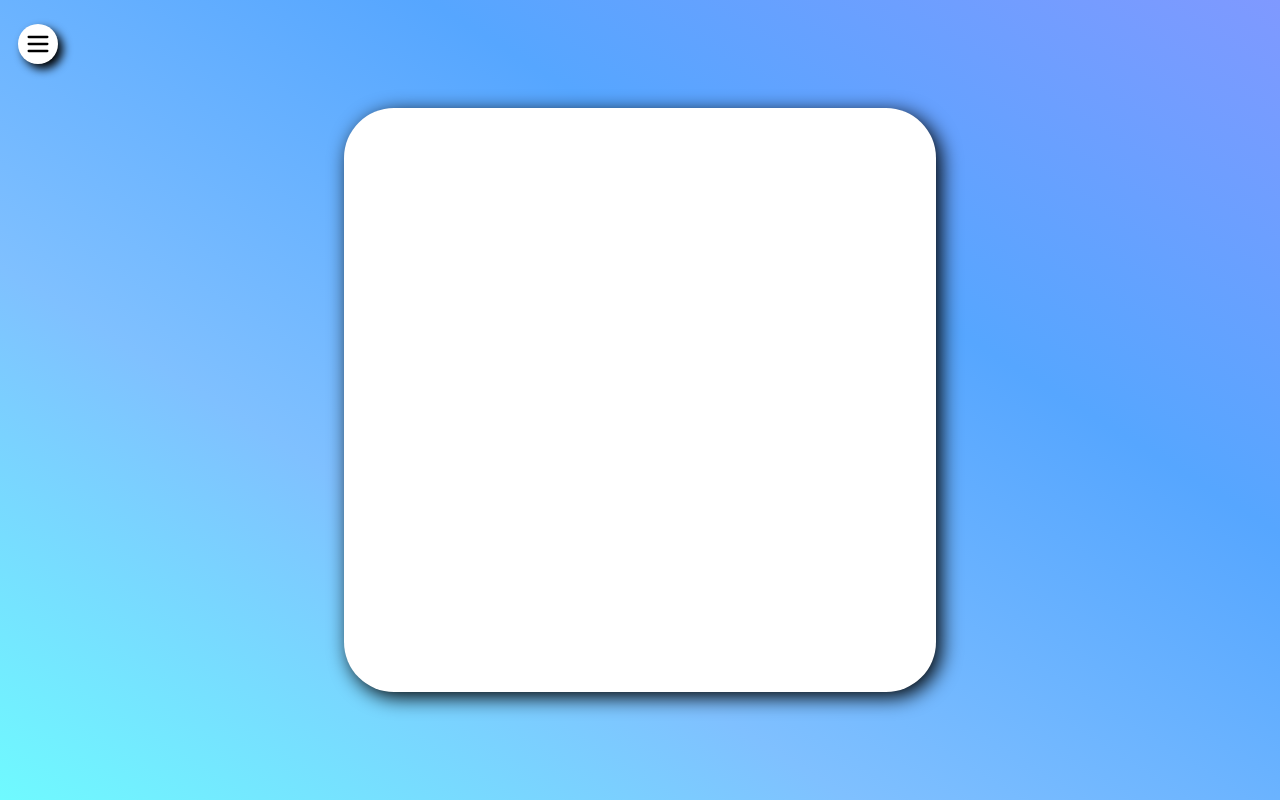
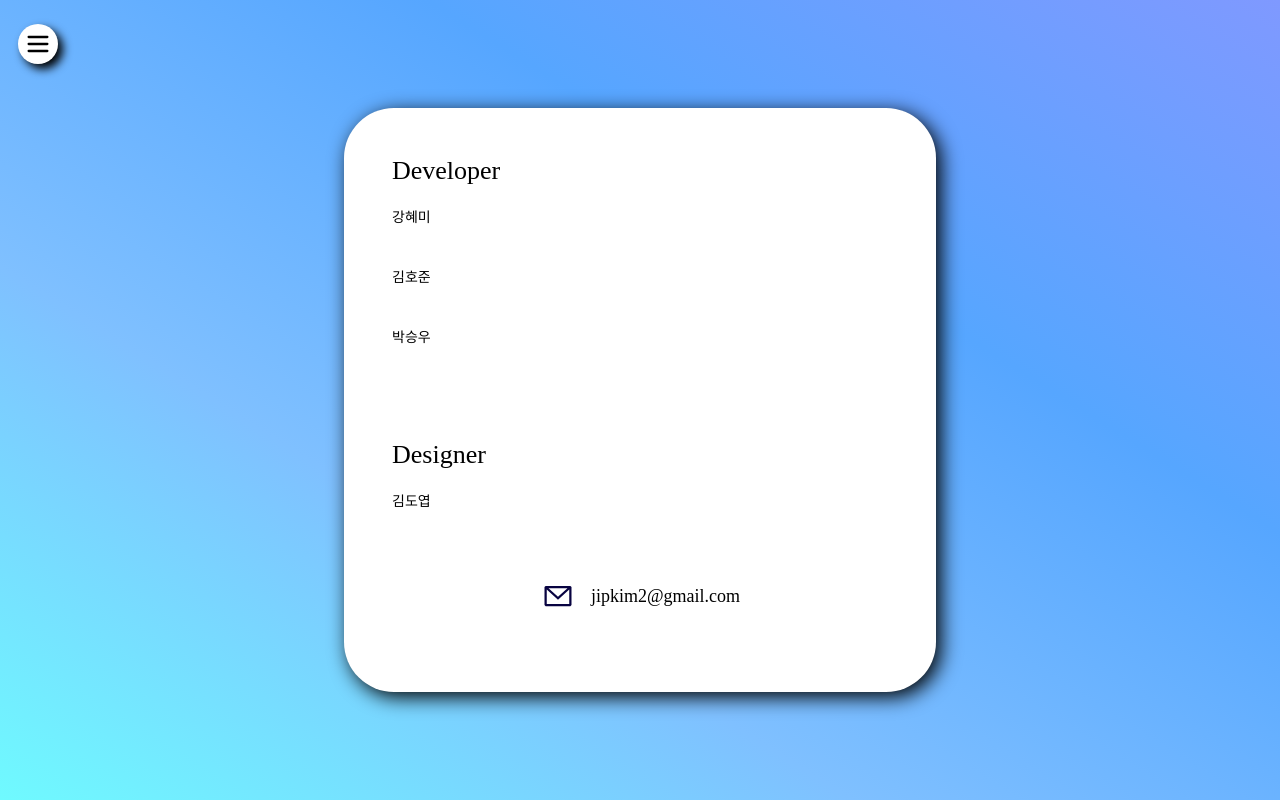
Before and after one commit to Team-Cidar/hanseifood_front, a React app: page /about-me in a window 1280 px wide. Built offline with nearby package versions, Linux system fonts and the light colour scheme; no server answers; a web font is replaced by a local one.

Commit message:
Feat : About me 작성

```diff
--- a/src/assets/svgs/index.ts
+++ b/src/assets/svgs/index.ts
@@ -7,3 +7,4 @@ export { ReactComponent as help } from "./Help.svg";
 export { ReactComponent as about_me } from "./Person.svg";
 export { ReactComponent as menu } from "./Menu.svg";
 export { ReactComponent as home } from "./Home.svg";
+export { ReactComponent as email } from "./Email.svg";
--- a/src/components/FloatingBar/FloatingBar.styled.ts
+++ b/src/components/FloatingBar/FloatingBar.styled.ts
@@ -22,7 +22,7 @@ export const FloatingBtn = styled.button`
   width: 40px;
   height: 40px;
   border-radius: 50px;
-  background-color: ${EColor.WHITE};
+  background-color: ${EColor.TEXT_200};
   border-style: none;
   box-shadow: 5px 5px 10px;
   z-index: 3;
--- a/src/components/FloatingBar/index.tsx
+++ b/src/components/FloatingBar/index.tsx
@@ -37,7 +37,7 @@ const FloatingBar = () => {
         <FloatingItem
           onClick={() => handleNavigate("help")}
           svgName={"help"}
-          text={"사용방법"}
+          text={"사용 방법"}
         ></FloatingItem>
         <FloatingItem
           onClick={() => handleNavigate("about-me")}
--- a/src/components/FloatingItem/FloatingItem.styled.ts
+++ b/src/components/FloatingItem/FloatingItem.styled.ts
@@ -11,7 +11,7 @@ export const FloatingItemWrapper = styled.div`
   width: 130px;
   height: 40px;
   z-index: 3;
-  background-color: ${EColor.WHITE};
+  background-color: ${EColor.TEXT_200};
   box-shadow: 5px 5px 10px;
 
   border-radius: 24px;
@@ -25,7 +25,7 @@ export const FloatingItemBtn = styled.button`
   margin-right: 10px;
   // opacity: 0.8;
   z-index: 4;
-  background-color: ${EColor.WHITE};
+  background-color: ${EColor.TEXT_200};
 `;
 
 export const FloatingItemTitle = styled.span`
--- a/src/pages/AboutMe/Participant.ts
+++ b/src/pages/AboutMe/Participant.ts
@@ -1,5 +1,48 @@
+import { Title2, Title4, Title5 } from "@styles/font";
 import styled from "styled-components";
 
-export const Participants = styled.div``;
+export const Participants = styled.div`
+  width: 100%;
+  display: flex;
+  flex-direction: column;
+`;
 
-export const Developers = styled.div``;
+export const Developers = styled.div`
+  ${Title2}
+  display :flex;
+  flex-direction: column;
+  margin-bottom: 50px;
+`;
+
+export const Designers = styled.div`
+  ${Title2}
+  display :flex;
+  flex-direction: column;
+  margin: 24px 0;
+`;
+
+export const Developer = styled.span`
+  ${Title5}
+  margin : 20px 0;
+`;
+
+export const Designer = styled.span`
+  ${Title5}
+  margin : 20px 0;
+`;
+
+export const MobileParticipants = styled.div`
+  padding: 24px;
+`;
+
+export const EmailInfo = styled.div`
+  display: flex;
+  justify-content: center;
+  align-items: center;
+  padding: 24px;
+`;
+
+export const EmailText = styled.span`
+  ${Title4}
+  margin-left : 15px;
+`;
--- a/src/pages/AboutMe/index.tsx
+++ b/src/pages/AboutMe/index.tsx
@@ -1,16 +1,61 @@
 import CardView from "@components/CardView";
 import FloatingBar from "@components/FloatingBar";
+import SvgIcon from "@components/SvgIcon";
 import { Background } from "@pages/Home/Home.styled";
-import { Developers, Participants } from "./Participant";
+import { Default, Mobile } from "@utils/MediaQuery";
+import {
+  Designer,
+  Designers,
+  Developer,
+  Developers,
+  EmailInfo,
+  EmailText,
+  MobileParticipants,
+  Participants,
+} from "./Participant";
 
 const AboutMe = () => {
   return (
     <Background>
       <FloatingBar></FloatingBar>
       <CardView>
-        <Participants>
-          <Developers></Developers>
-        </Participants>
+        <Default>
+          <Participants>
+            <Developers>
+              Developer
+              <Developer>강혜미</Developer>
+              <Developer>김호준</Developer>
+              <Developer>박승우</Developer>
+            </Developers>
+            <Designers>
+              Designer
+              <Designer>김도엽</Designer>
+            </Designers>
+          </Participants>
+        </Default>
+        <Mobile>
+          <MobileParticipants>
+            <Developers>
+              Developer
+              <Developer>강혜미</Developer>
+              <Developer>김호준</Developer>
+              <Developer>박승우</Developer>
+            </Developers>
+            <Designers>
+              Designer
+              <Designer>김도엽</Designer>
+            </Designers>
+          </MobileParticipants>
+        </Mobile>
+        <EmailInfo>
+          <SvgIcon
+            name={"email"}
+            width={36}
+            height={36}
+            fill={"black"}
+          ></SvgIcon>
+          <EmailText>jipkim2@gmail.com</EmailText>
+        </EmailInfo>
       </CardView>
     </Background>
   );
```
Also changed, not shown: src/assets/svgs/Email.svg (added).
